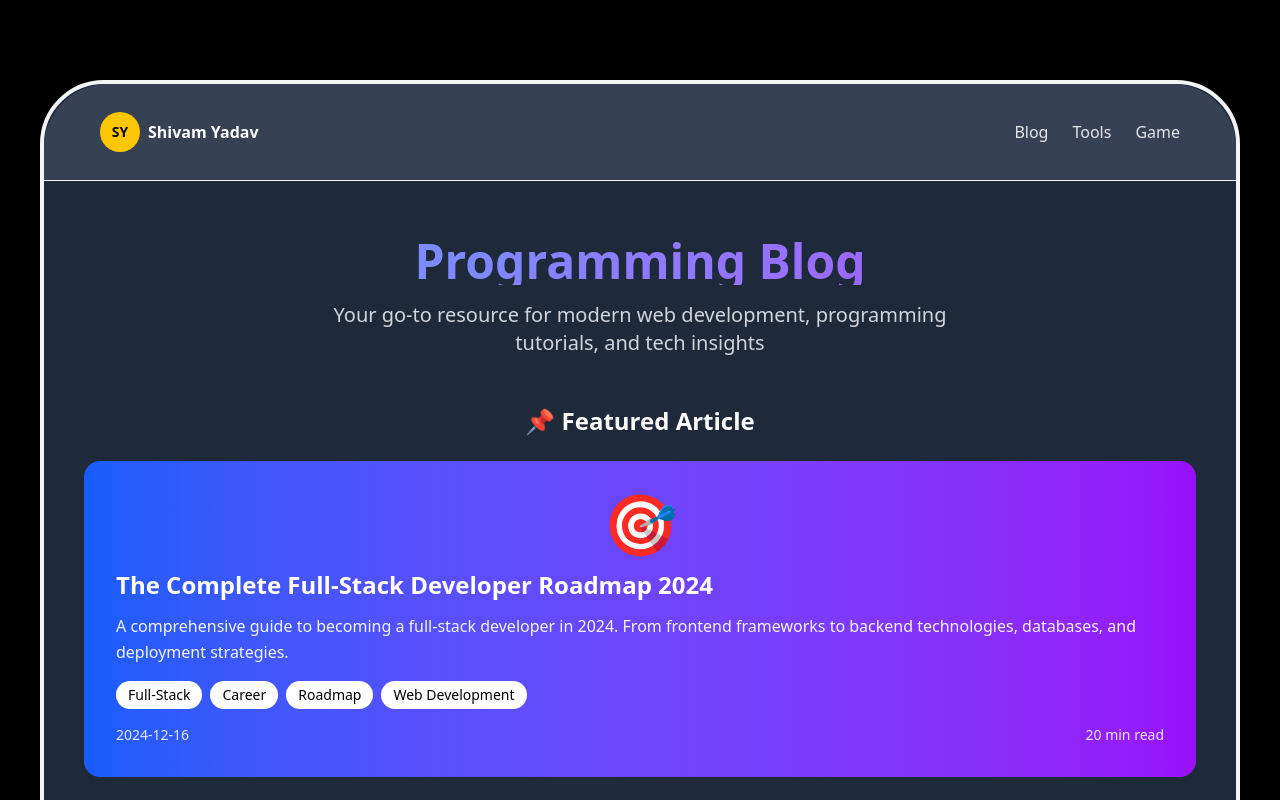
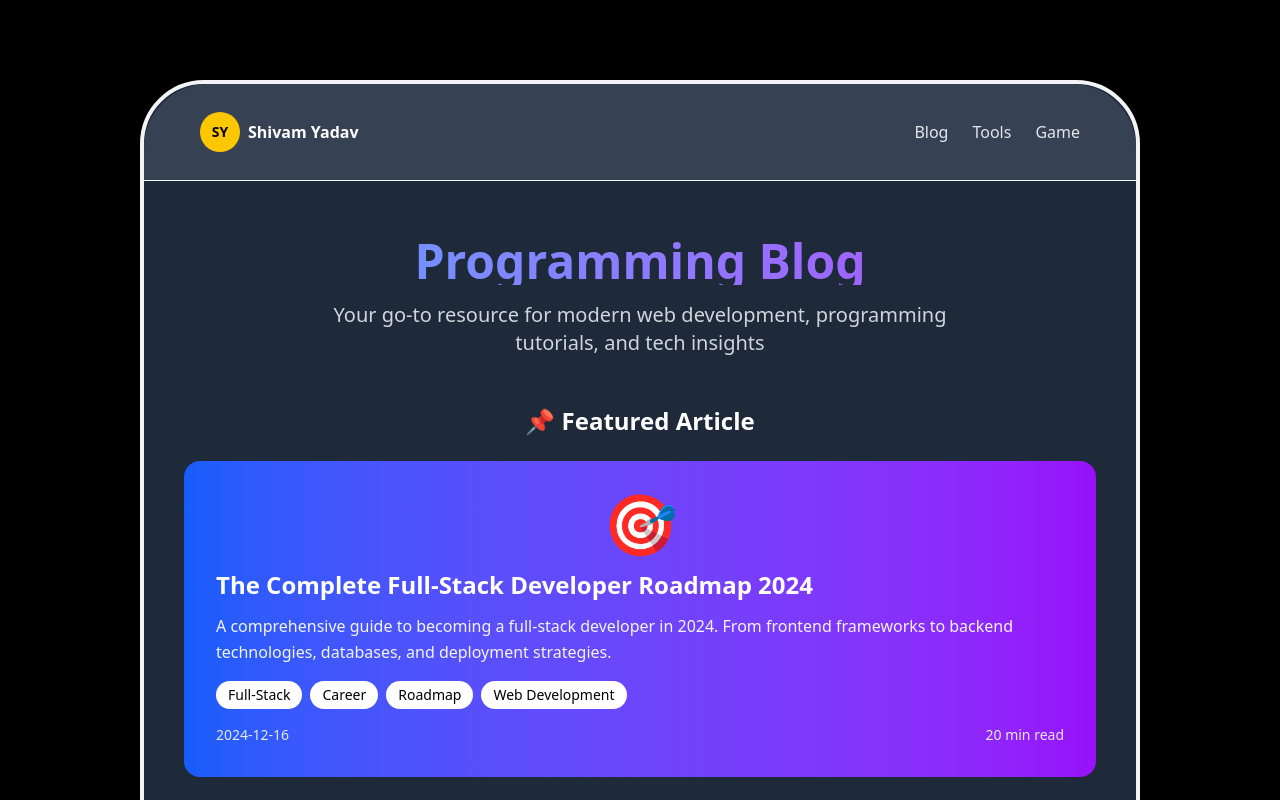
Before and after one commit to iCoder5744/portfolio, a Next.js app: page /blog in a window 1280 px wide. Shown: the top 800 px of the page. Built offline with nearby package versions, Linux system fonts and the light colour scheme.

Commit message:
change blog width

```diff
--- a/src/app/blog/page.js
+++ b/src/app/blog/page.js
@@ -1,10 +1,11 @@
+// app/blog/page.js (replace existing content)
 import Blog from '@/components/Blog';
 
+export const metadata = {
+  title: 'Programming Blog | Your Name',
+  description: 'Learn modern web development with our comprehensive tutorials',
+};
 
 export default function BlogPage() {
-  return (
-    <div>
-      <Blog />
-    </div>
-  );
+  return <Blog />;
 }
--- a/src/app/tools/page.js
+++ b/src/app/tools/page.js
@@ -2,6 +2,12 @@ import Contact from '@/components/Contact';
 import Footer from '@/components/Footer';
 import Header from '@/components/Header';
 import Link from 'next/link';
+
+
+export const metadata = {
+  title: 'Tools | Shivam Yadav',
+  description: 'Use Tools',
+};
 
 export default function ToolsPage() {
   const tools = [
--- a/src/components/Blog.js
+++ b/src/components/Blog.js
@@ -156,7 +156,7 @@ export default function BlogPage() {
   };
 
   return (
-    <div className="rounded-[2rem] sm:rounded-[4rem] border-4 border-gray-100 max-w-[1200px] mx-1 sm:mx-4 md:mx-6 lg:mx-auto my-4 sm:my-8 md:my-20
+    <div className="rounded-[2rem] sm:rounded-[4rem] border-4 border-gray-100 max-w-[1000px] mx-1 sm:mx-4 md:mx-6 lg:mx-auto my-4 sm:my-8 md:my-20
           bg-gray-800 transition-all duration-300">
       <Header />
 
--- a/src/components/Game.js
+++ b/src/components/Game.js
@@ -4,7 +4,7 @@ import Header from "@/components/Header";
 
 export default function GamePage() {
   return (
-      <div className="rounded-[2rem] sm:rounded-[4rem] border-4 border-gray-100 max-w-[1000px] mx-auto my-20
+      <div className="rounded-[2rem] sm:rounded-[4rem] border-4 border-gray-100 max-w-[1000px] mx-1 sm:mx-4 md:mx-6 lg:mx-auto my-4 sm:my-8 md:my-20
           bg-gray-700 transition-all duration-300">
       <Header />
 
```
